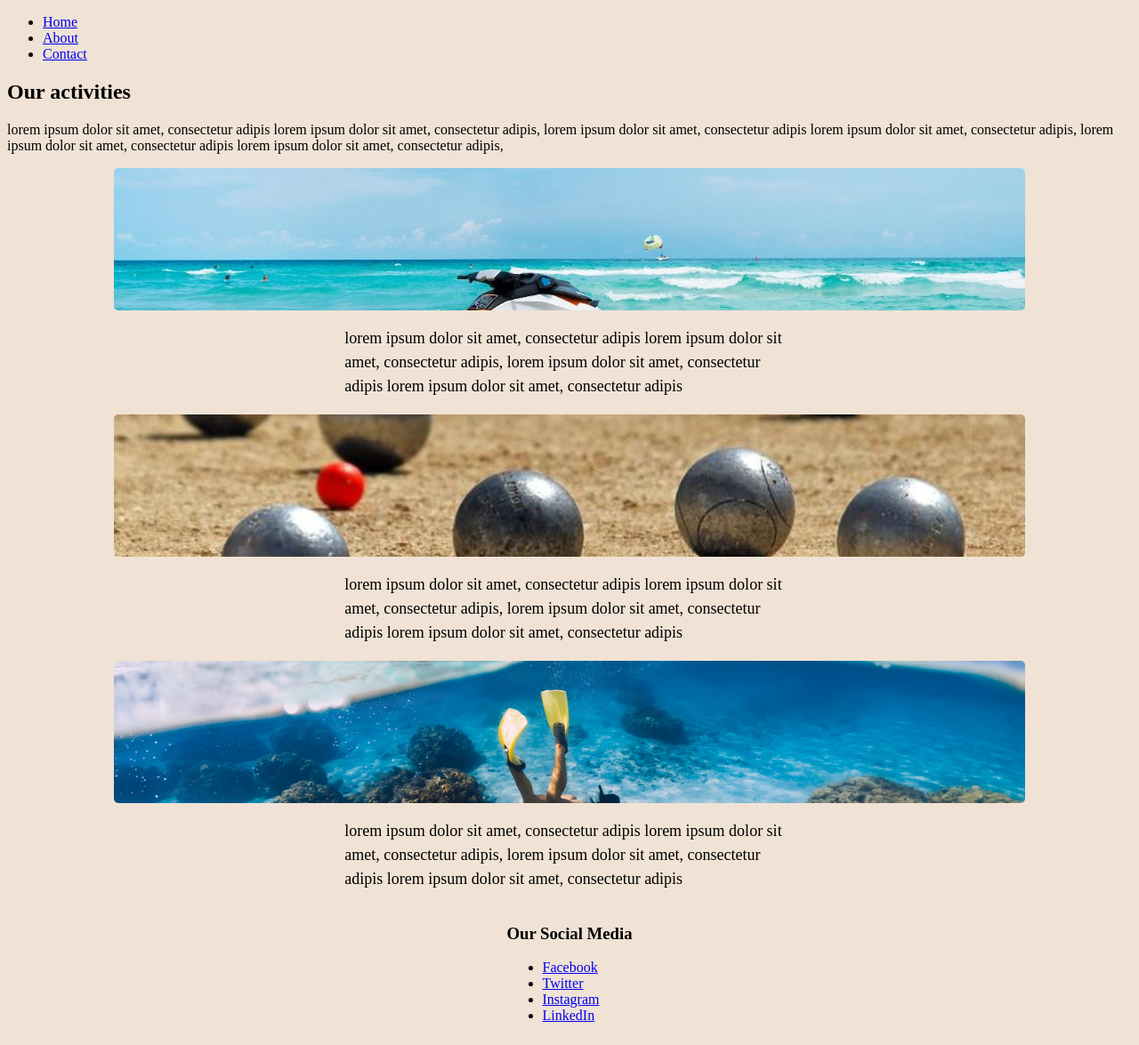
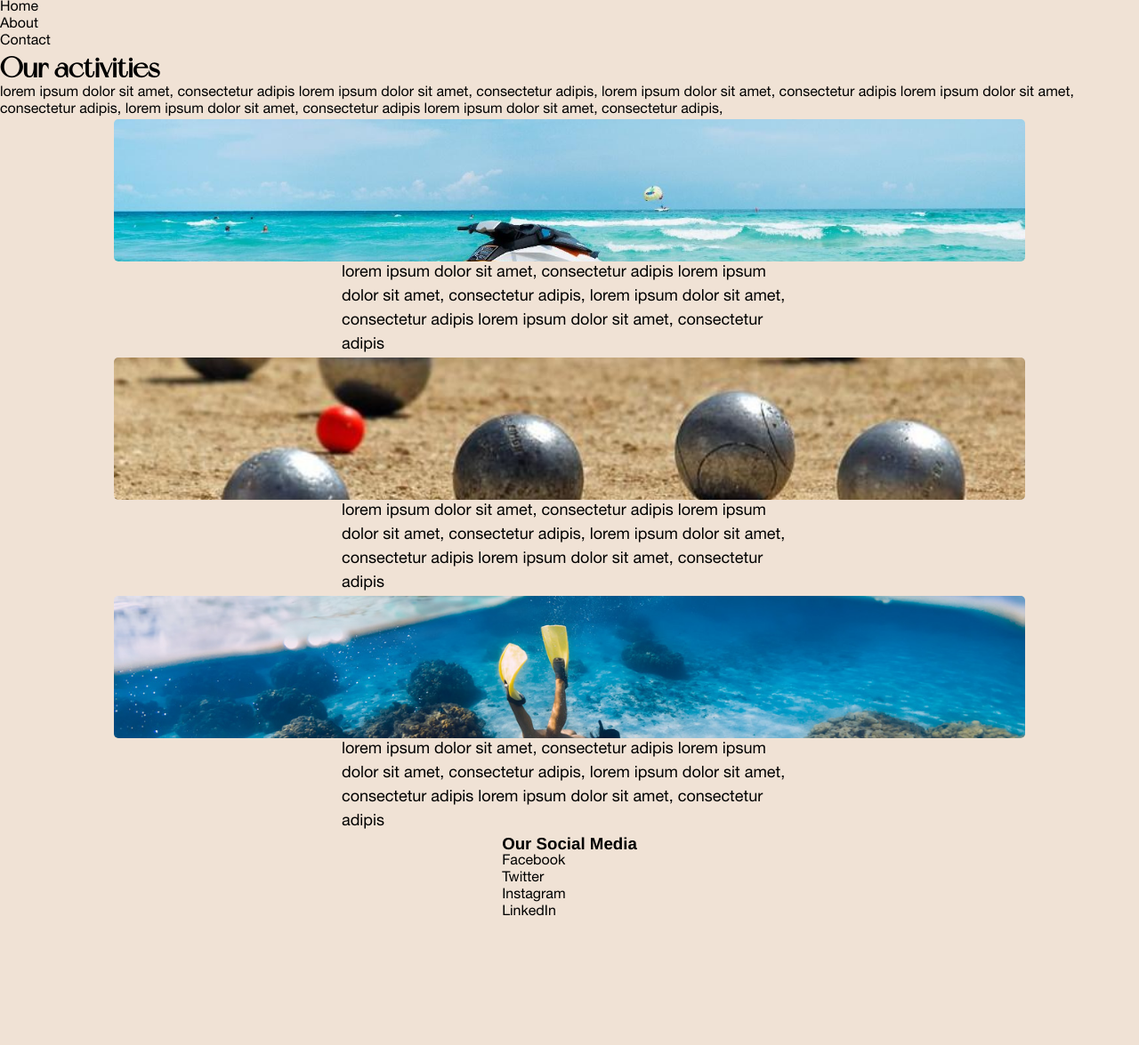
Before and after one commit to lclhugo/mspr-paillote-du-soleil, a Symfony app: template templates/services/activities.html.twig in a window 1280 px wide. Shown: the whole page at 89% size. After the commit the page ends 1030 px from the top, so only its background shows below. Run offline with Twig, Linux system fonts and the light colour scheme; the template is opened without the code that fills it, so the values that code supplies are empty; some libraries are stand-ins or nearby versions.

Commit message:
some css

```diff
--- a/assets/css/base/_base.scss
+++ b/assets/css/base/_base.scss
@@ -1,4 +1,18 @@
-h1 {
-  color:red;
-  background-color: black
+@use "../base/variables";
+
+* {
+    margin: 0;
+    padding: 0;
+    box-sizing: border-box;
+    list-style-type: none;
+    text-decoration: none;
+    font-family: variables.$helvetica-font;
 }
+
+body {
+    background-color: #F0E2D5;
+}
+a, a:visited, a:hover {
+    text-decoration: none;
+    color: inherit;
+}
--- a/assets/css/base/_variables.scss
+++ b/assets/css/base/_variables.scss
@@ -0,0 +1,16 @@
+$miracle-font: "Miracle", sans-serif;
+$helvetica-font: "Helvetica", sans-serif;
+
+@font-face {
+    font-family: "Miracle";
+    src: url("../fonts/Miracle.otf") format("opentype");
+    font-weight: normal;
+    font-style: normal;
+  }
+
+@font-face {
+    font-family: "Helvetica";
+    src: url("../fonts/Helvetica_55.otf") format("opentype");
+    font-weight: normal;
+    font-style: normal;
+  }
--- a/assets/css/pages/_activities.scss
+++ b/assets/css/pages/_activities.scss
@@ -1,3 +1,11 @@
+@use "../base/variables";
+
+h1 {
+    font-family: variables.$miracle-font;
+}
+p {
+    font-family: variables.$helvetica-font;
+}
 body {
     background-color: #F0E2D5;
 }
--- a/public/css/style.css
+++ b/public/css/style.css
@@ -1,6 +1,39 @@
+@font-face {
+  font-family: "Miracle";
+  src: url("../fonts/Miracle.otf") format("opentype");
+  font-weight: normal;
+  font-style: normal;
+}
+@font-face {
+  font-family: "Helvetica";
+  src: url("../fonts/Helvetica_55.otf") format("opentype");
+  font-weight: normal;
+  font-style: normal;
+}
+* {
+  margin: 0;
+  padding: 0;
+  box-sizing: border-box;
+  list-style-type: none;
+  text-decoration: none;
+  font-family: "Helvetica", sans-serif;
+}
+
+body {
+  background-color: #F0E2D5;
+}
+
+a, a:visited, a:hover {
+  text-decoration: none;
+  color: inherit;
+}
+
 h1 {
-  color: red;
-  background-color: black;
+  font-family: "Miracle", sans-serif;
+}
+
+p {
+  font-family: "Helvetica", sans-serif;
 }
 
 body {
--- a/templates/services/activities.html.twig
+++ b/templates/services/activities.html.twig
@@ -10,7 +10,7 @@
         {% include 'partials/navbar.html.twig' %}
 
         {% block body %}
-        <h2>Our activities</h1>
+        <h1>Our activities</h1>
         <p class="intro">
         lorem ipsum dolor sit amet, consectetur adipis lorem ipsum dolor sit amet, consectetur adipis,
         lorem ipsum dolor sit amet, consectetur adipis lorem ipsum dolor sit amet, consectetur adipis,
@@ -29,7 +29,6 @@
         <p class="container-activities-description">
         lorem ipsum dolor sit amet, consectetur adipis lorem ipsum dolor sit amet, consectetur adipis,
         lorem ipsum dolor sit amet, consectetur adipis lorem ipsum dolor sit amet, consectetur adipis</p>
-
         {% endblock %}
 
         {% include 'partials/footer.html.twig' %}
```
Also changed, not shown: 1 other file.
